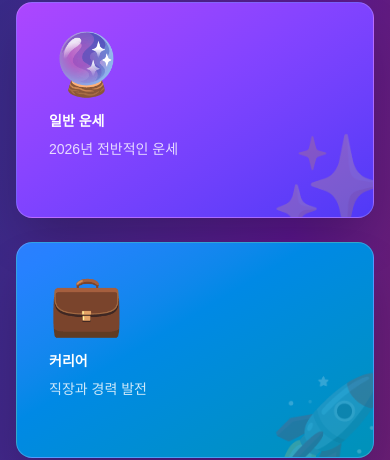
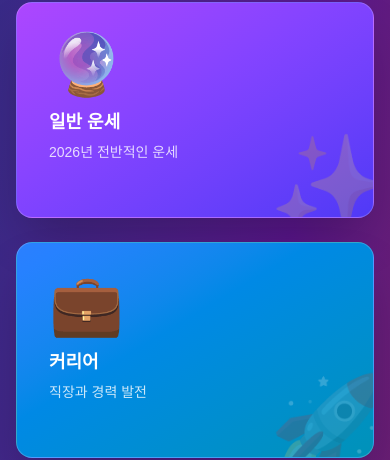
Before and after one commit to bkjNprosoft/tarot-2026, a Next.js app: page / in a window 390 px wide. Shown: the part 398-858 px from the top of the page. Built offline with nearby package versions, Linux system fonts and the light colour scheme.

Commit message:
feat: 메인페이지 카테고리 카드 title 크기 반응형에 맞게 조정

```diff
--- a/src/entities/category/ui/CategoryCard.tsx
+++ b/src/entities/category/ui/CategoryCard.tsx
@@ -30,7 +30,7 @@ export default function CategoryCard({ slug, config }: CategoryCardProps) {
         <div className="text-6xl mb-4">{config.icon}</div>
 
         {/* Title */}
-        <h3 className="text-sm md:text-base lg:text-lg xl:text-xl font-bold text-white mb-2 line-clamp-2">
+        <h3 className="text-[18px] sm:text-lg md:text-lg lg:text-base xl:text-lg font-bold text-white mb-2 leading-tight">
           {config.title}
         </h3>
 
```
Also changed, not shown: 1 other file (tests, documents, lock files or other folders).
